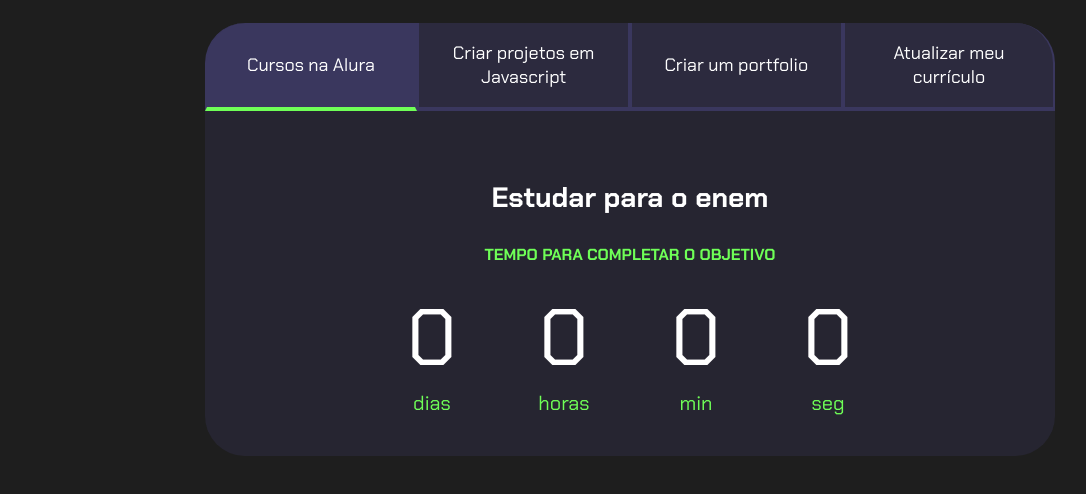
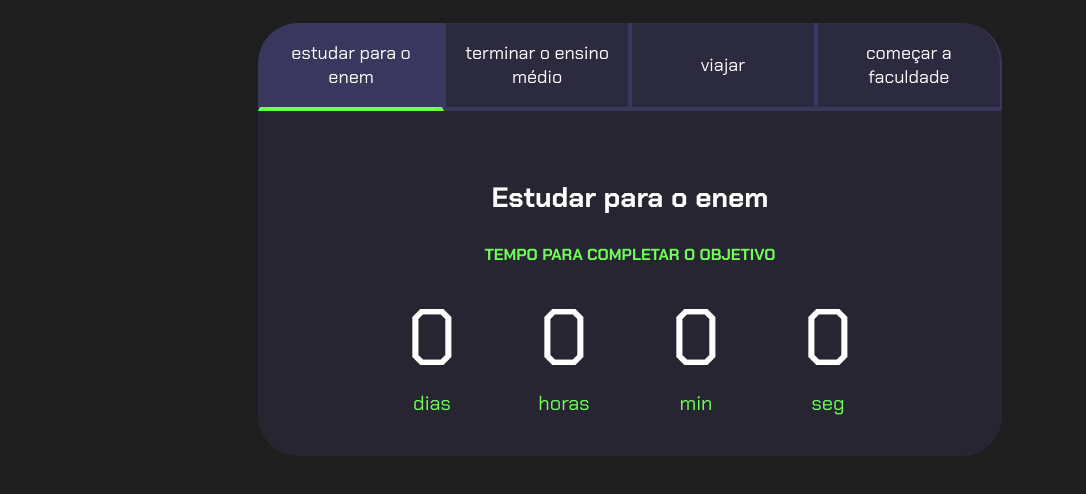
Before and after one commit to mirelinha12345/cronometro2, a plain HTML site: page index.html in a window 1280 px wide. Shown: the part 80-574 px from the top of the page, without its empty margins (10-1096 px from the left). Drawn offline with Linux system fonts and the light colour scheme.

Commit message:
Add files via upload

```diff
--- a/index.html
+++ b/index.html
@@ -13,10 +13,10 @@
         <h2 class="titulo-principal">Meus objetivos do ano<span>_</span></h2>
         <div class="conteudo">
             <div class="botoes">
-                <button class="botao ativo">Cursos na Alura</button>
-                <button class="botao">Criar projetos em Javascript</button>
-                <button class="botao">Criar um portfolio</button>
-                <button class="botao">Atualizar meu currículo</button>
+                <button class="botao ativo">estudar para o enem</button>
+                <button class="botao">terminar o ensino médio</button>
+                <button class="botao">viajar</button>
+                <button class="botao">começar a faculdade</button>
             </div>
             <div class="abas-textos">
                 <div class="aba-conteudo ativo">
```
